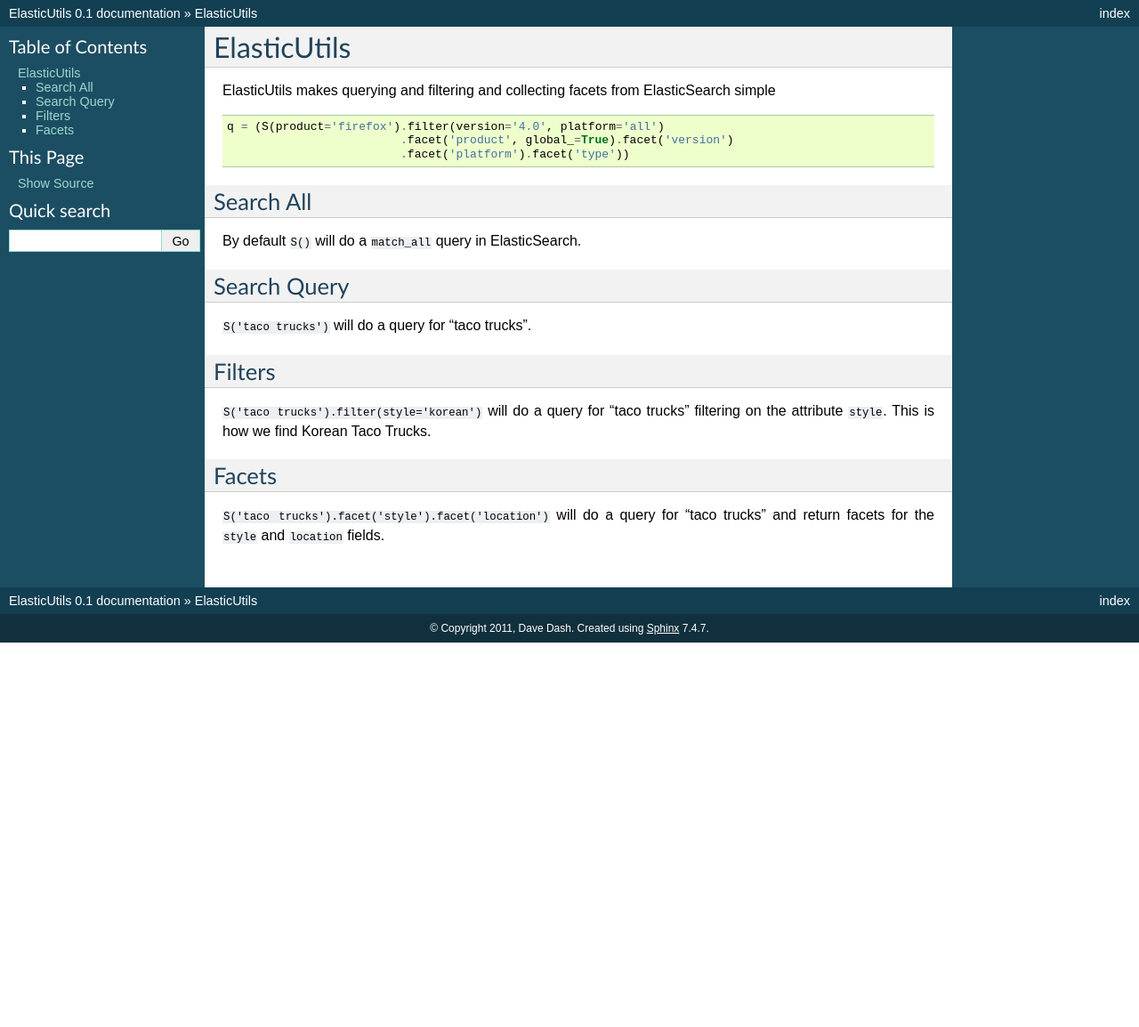
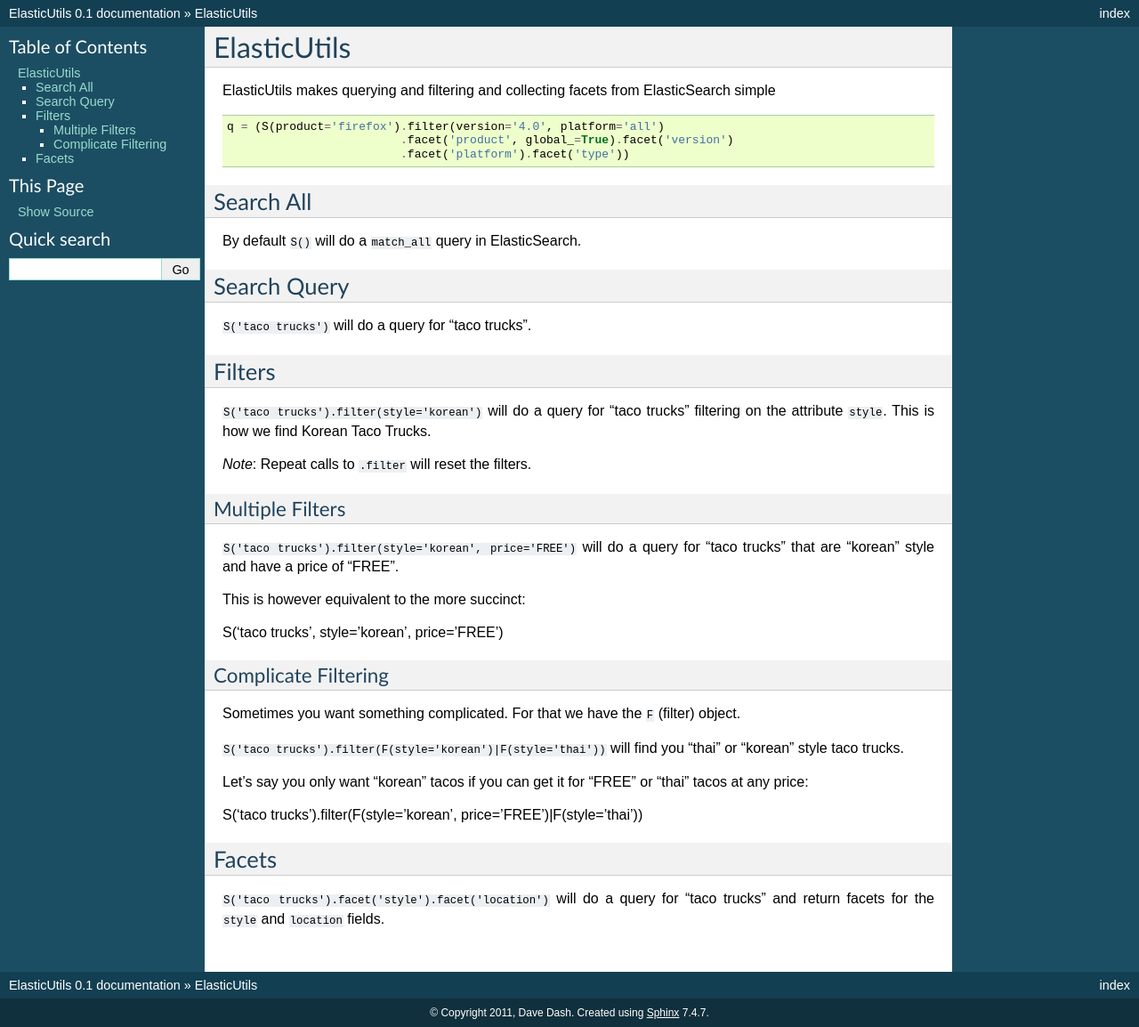
Before and after one commit to mozilla/elasticutils, a Sphinx documentation site: the page built from docs/index.rst, in a window 1280 px wide. Shown: the whole page at 89% size. Built offline with Sphinx 7.4.7, drawn with Linux system fonts in a browser that asks for light colours; before the commit the page ends 900 px from its top, so only the background shows below that.

Commit message:
Filtering... 201

```diff
--- a/docs/index.rst
+++ b/docs/index.rst
@@ -32,6 +32,36 @@
 ``S('taco trucks').filter(style='korean')`` will do a query for "taco trucks"
 filtering on the attribute ``style``.  This is how we find Korean Taco Trucks.
 
+*Note*: Repeat calls to ``.filter`` will reset the filters.
+
+
+Multiple Filters
+~~~~~~~~~~~~~~~~
+
+``S('taco trucks').filter(style='korean', price='FREE')``
+will do a query for "taco trucks" that are
+"korean" style and have a price of
+"FREE".
+
+This is however equivalent to the more succinct::
+
+S('taco trucks', style='korean', price='FREE')
+
+
+Complicate Filtering
+~~~~~~~~~~~~~~~~~~~~
+
+Sometimes you want something complicated.  For that we have the ``F`` (filter)
+object.
+
+``S('taco trucks').filter(F(style='korean')|F(style='thai'))``
+will find you "thai" or "korean" style taco trucks.
+
+Let's say you only want "korean" tacos if you can get it for "FREE" or "thai"
+tacos at any price::
+
+S('taco trucks').filter(F(style='korean', price='FREE')|F(style='thai'))
+
 
 Facets
 ------
```
Also changed, not shown: elasticutils/__init__.py (+29 -2 lines), 1 other file.
